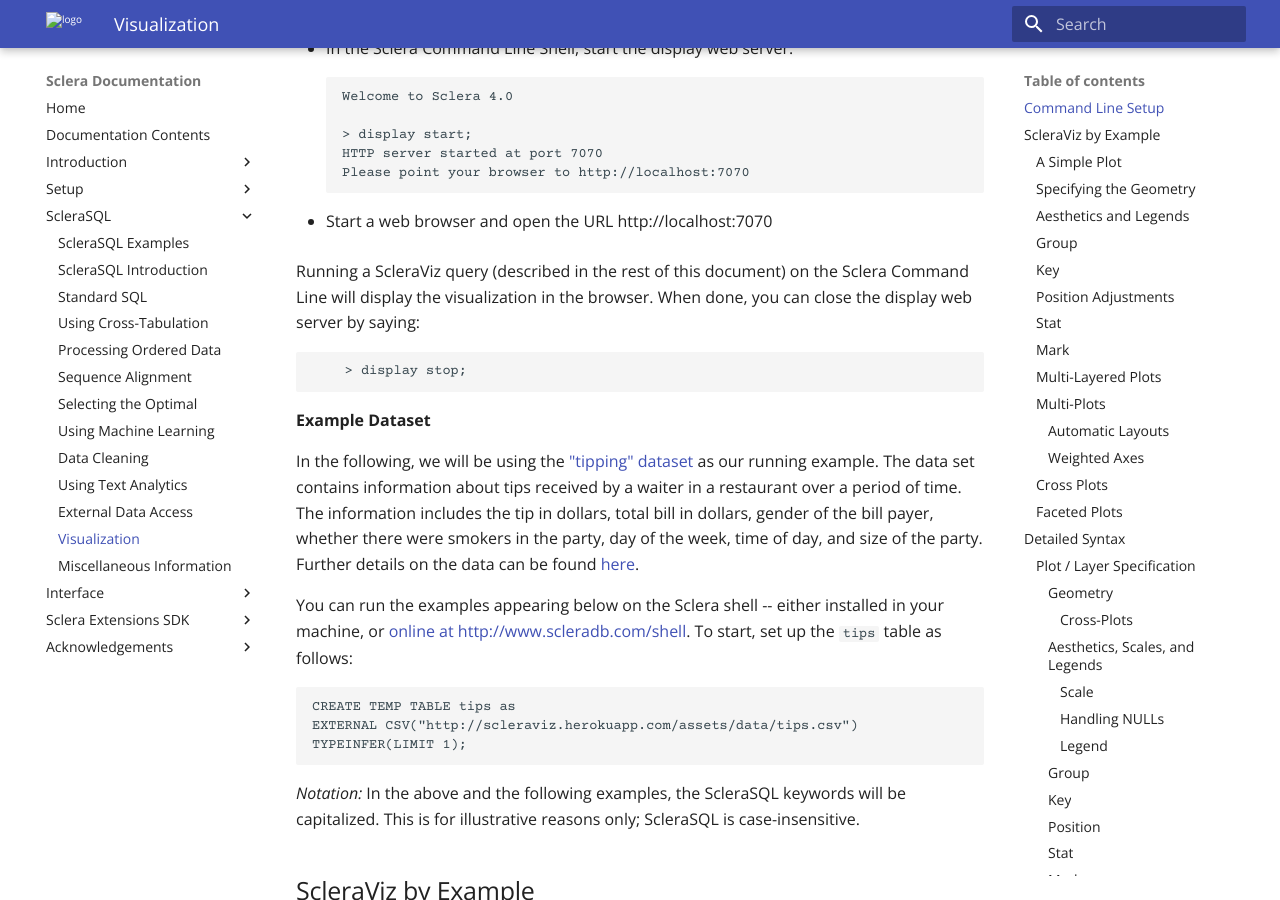
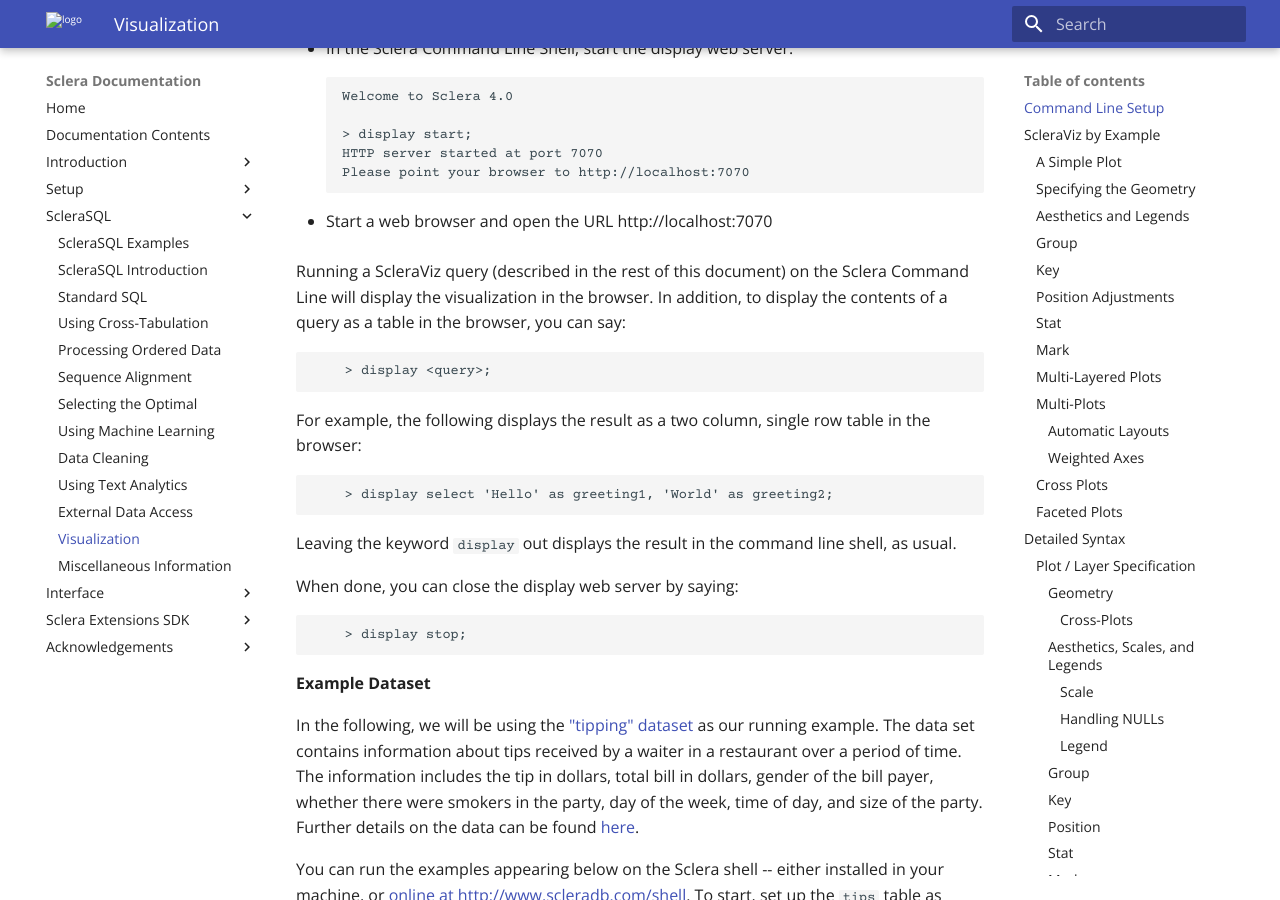
Before and after one commit to scleradb/scleradb.github.io, an MkDocs documentation site: the page built from docsrc/sclerasql/visualization.md, in a window 1280 px wide and 900 px high, scrolled down 1515 px. Built offline with MkDocs 1.6.1 and Material for MkDocs 9.7.7, drawn with Linux system fonts in a browser that asks for light colours.

Commit message:
Added information on rendering query results as tables

```diff
--- a/docsrc/sclerasql/visualization.md
+++ b/docsrc/sclerasql/visualization.md
@@ -38,7 +38,17 @@ To run ScleraViz queries, you need to:
 
 - Start a web browser and open the URL http://localhost:7070
 
-Running a ScleraViz query (described in the rest of this document) on the Sclera Command Line will display the visualization in the browser. When done, you can close the display web server by saying:
+Running a ScleraViz query (described in the rest of this document) on the Sclera Command Line will display the visualization in the browser. In addition, to display the contents of a query as a table in the browser, you can say:
+
+        > display <query>;
+
+For example, the following displays the result as a two column, single row table in the browser:
+
+        > display select 'Hello' as greeting1, 'World' as greeting2;
+
+Leaving the keyword `display` out displays the result in the command line shell, as usual.
+
+When done, you can close the display web server by saying:
 
         > display stop;
 
```
